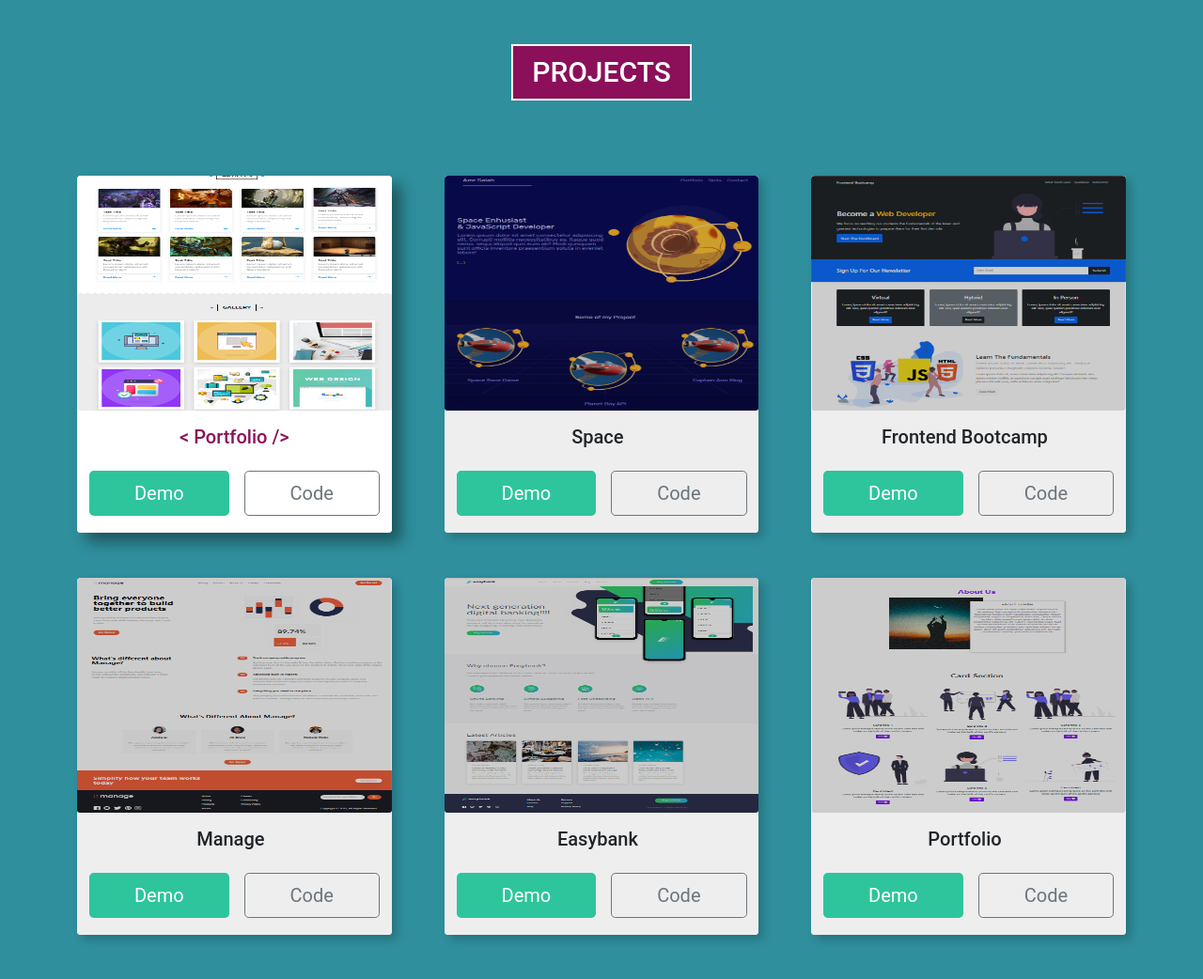
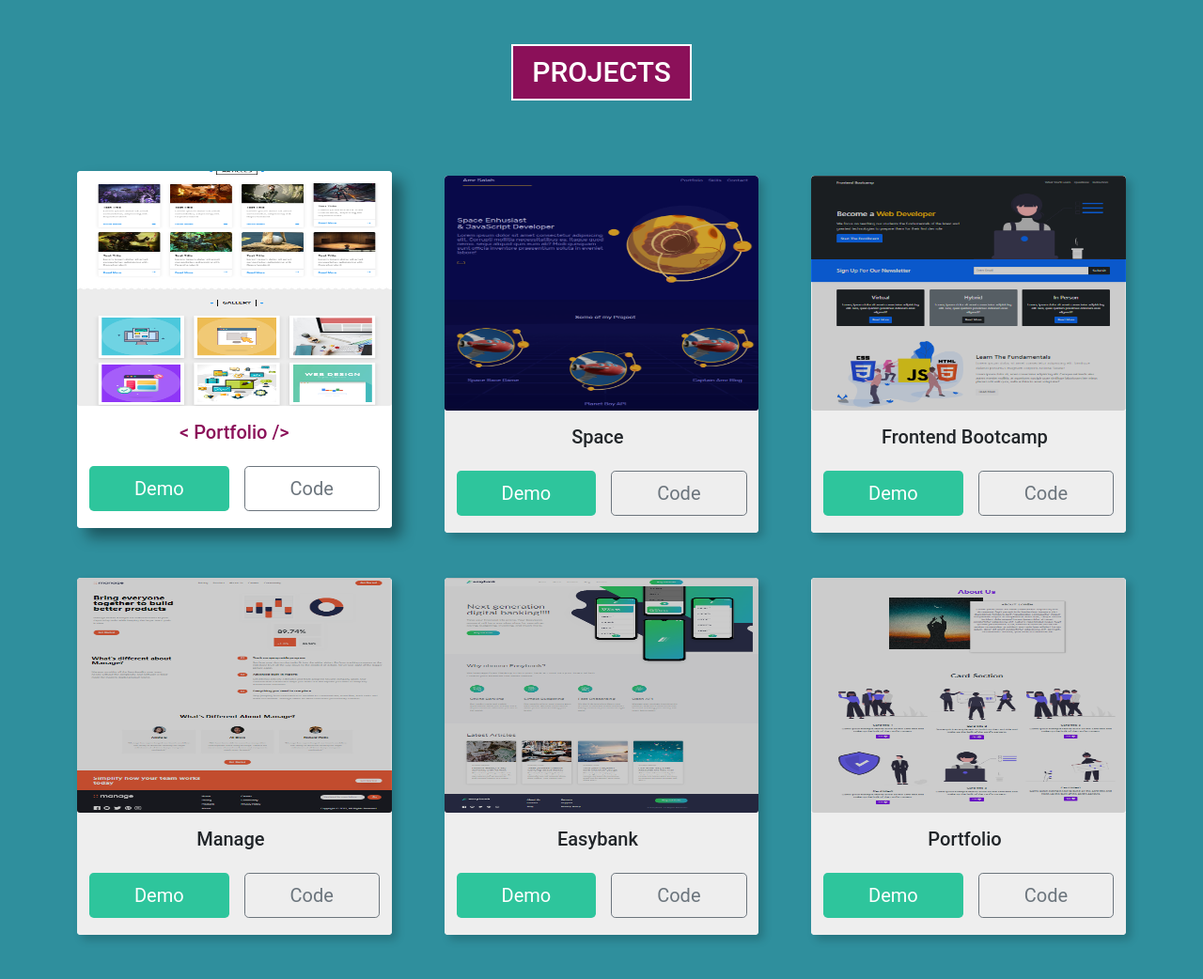
Before and after one commit to Amrr21/Portfolio, a PHP site: page / in a window 1280 px wide, with the pointer over the restyled element. Shown: the part 1486-2528 px from the top of the page at 94% size. Run offline with PHP 8.4, Linux system fonts and the light colour scheme; some libraries are stand-ins or nearby versions.

Commit message:
Adding Transform to Cards on hover

```diff
--- a/css/main.css
+++ b/css/main.css
@@ -385,6 +385,7 @@ nav.wnscrl {
 
 .projects .container .card:hover {
   box-shadow: 10px 10px 15px rgba(0, 0, 0, 0.4);
+  translate: 0px -5px;
 }
 
 .projects .card:hover>.card-img img {
```
